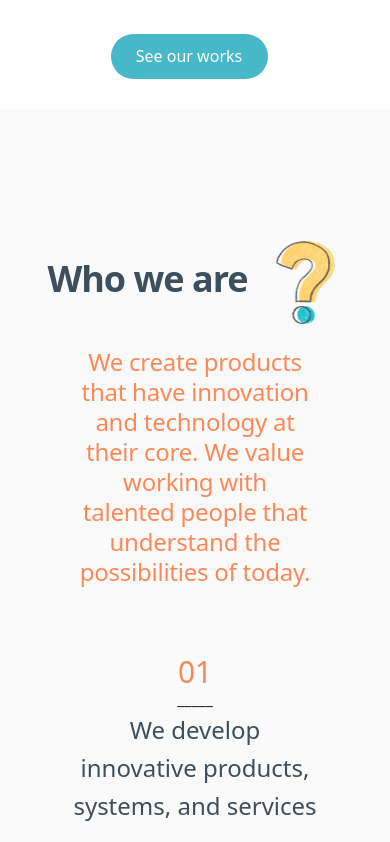
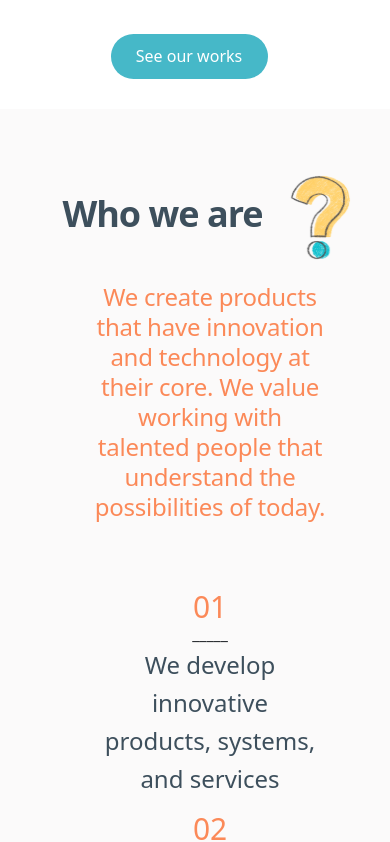
Before and after one commit to Avler/StartupzTask, a React (Vite) app: page / in a window 390 px wide. Shown: the part 711-1553 px from the top of the page. Built offline with nearby package versions, Linux system fonts and the light colour scheme.

Commit message:
paddings changes for mobile

```diff
--- a/src/common/components/CustomButton/style.scss
+++ b/src/common/components/CustomButton/style.scss
@@ -8,8 +8,7 @@
 
   &:hover {
     background-color: darken(#46b8c8, 80%);
-    border-color: lighten(#46b8c8, 50%);
-    box-shadow: 0px 5px 15px rgba(0, 0, 0, 0.1);
+    box-shadow: 0px 5px 15px rgba(0, 0, 0, 0.2);
   }
 
   &:active {
--- a/src/common/components/DescriptionSection/DescriptionSection.tsx
+++ b/src/common/components/DescriptionSection/DescriptionSection.tsx
@@ -45,6 +45,9 @@ const DescriptionSection: React.FC<DescriptionSectionProps> = ({ title, descript
 const ContainerBox = styled(Container)`
   background: #fbfafa;
   padding: 130px 0px;
+  @media (max-width: 500px) {
+    padding: 65px 0px;
+  }
 `;
 
 const StyledContTitle = styled(Col)`
@@ -105,5 +108,6 @@ const PageWrapper = styled.div`
   display: flex;
   flex-direction: column;
   gap: 54px;
+  padding-left: 30px;
 `;
 export default DescriptionSection;
--- a/src/pages/home/components/Contact/Contact.tsx
+++ b/src/pages/home/components/Contact/Contact.tsx
@@ -45,6 +45,7 @@ const PageWrapper = styled.div`
   }
   @media (max-width: 400px) {
     text-align: center;
+    padding: 60px 0px;
   }
 `;
 
--- a/src/pages/home/components/OurWorks/OurWorks.tsx
+++ b/src/pages/home/components/OurWorks/OurWorks.tsx
@@ -66,6 +66,9 @@ const OurWorks = () => {
 const PageWrapper = styled.div`
   padding: 140px 0px;
   max-width: 1440px;
+  @media (max-width: 500px) {
+    padding: 65px 0px;
+  }
 `;
 const StyledTitle = styled.h2`
   text-align: center;
--- a/src/pages/home/components/WeAreHiring/WeAreHiring.tsx
+++ b/src/pages/home/components/WeAreHiring/WeAreHiring.tsx
@@ -36,6 +36,9 @@ const PageWrapper = styled.div`
   align-items: center;
   justify-content: center;
   gap: 20px;
+  @media (max-width: 500px) {
+    padding: 65px 0px;
+  }
 `;
 const StyledText = styled.p`
   width: 540px;
```
Also changed, not shown: src/components/ContactForm/ContactForm.tsx (+4 -4 lines).
